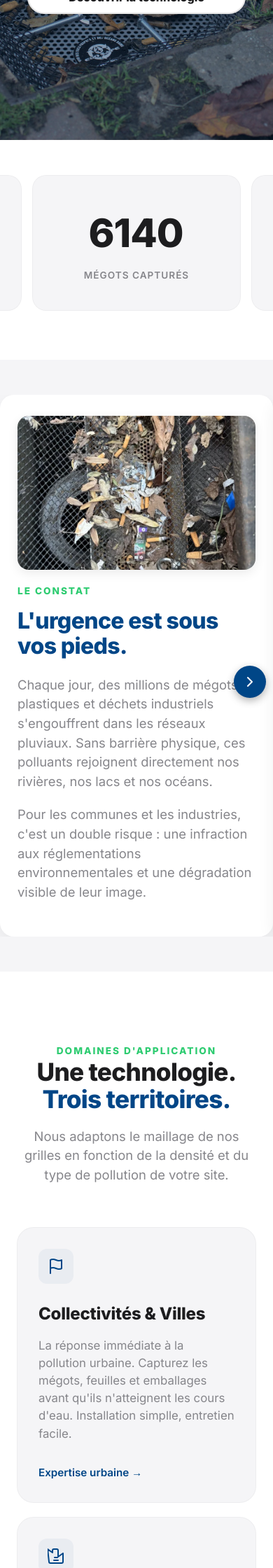
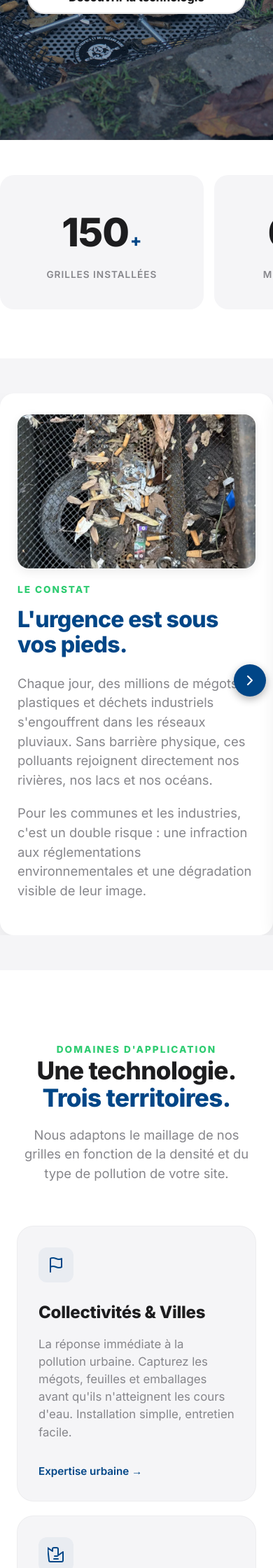
Before and after one commit to DuvalDVL/ecosafe, a Jekyll site: the page built from index.html, in a window 390 px wide. Shown: the part 584-2824 px from the top of the page at 70% size. Built offline with Jekyll 4.4.1, drawn with Linux system fonts in a browser that asks for light colours.

Commit message:
Update style.css

```diff
--- a/assets/css/style.css
+++ b/assets/css/style.css
@@ -699,7 +699,7 @@ body {
   }
 }
 
-/* --- COMPORTEMENT MOBILE (Look Cartes + Swipe) --- */
+/* --- COMPORTEMENT MOBILE (Swipe - Fix Premier Élément) --- */
 @media (max-width: 992px) {
   .dashboard-impact { padding: 40px 0; }
 
@@ -711,23 +711,42 @@ body {
     display: flex !important;
     flex-direction: row !important;
     flex-wrap: nowrap !important;
+    justify-content: flex-start !important; /* ✅ FORCE LE DÉMARRAGE À GAUCHE */
     overflow-x: auto !important;
     scroll-snap-type: x mandatory !important;
     gap: 15px !important;
-    padding: 10px 20px 30px 20px !important;
+    padding: 10px 24px 30px 24px !important; /* ✅ Ajout de marge à gauche pour le premier compteur */
     scrollbar-width: none;
     -webkit-overflow-scrolling: touch;
   }
 
-  .stats-grid::-webkit-scrollbar { display: none; }
-
   .stat-card {
     flex: 0 0 85% !important;
-    scroll-snap-align: center;
-    background: var(--bg-light) !important; /* Boîte grise uniquement sur mobile */
+    scroll-snap-align: start !important; /* ✅ ALIGNE LE BORD GAUCHE (Évite de sauter au 2ème) */
+    background: var(--bg-light) !important;
     border-radius: 20px;
     padding: 40px 20px !important;
-    border: 1px solid rgba(0,0,0,0.03) !important;
+  }
+}
+
+/* =========================================
+   HOMEPAGE : STORYTELLING (Correction Centrage CTA)
+   ========================================= */
+
+/* ... (Garder la partie PC intacte) ... */
+
+@media (max-width: 992px) {
+  /* ... (Garder le reste du bloc mobile storytelling identique) ... */
+
+  /* ✅ FORCE LE CENTRAGE DU BOUTON CTA SUR MOBILE */
+  .story-step div:last-child {
+    text-align: center !important;
+    width: 100% !important;
+  }
+
+  .story-step .btn {
+    margin: 0 auto !important;
+    display: inline-flex !important;
   }
 }
 
```
